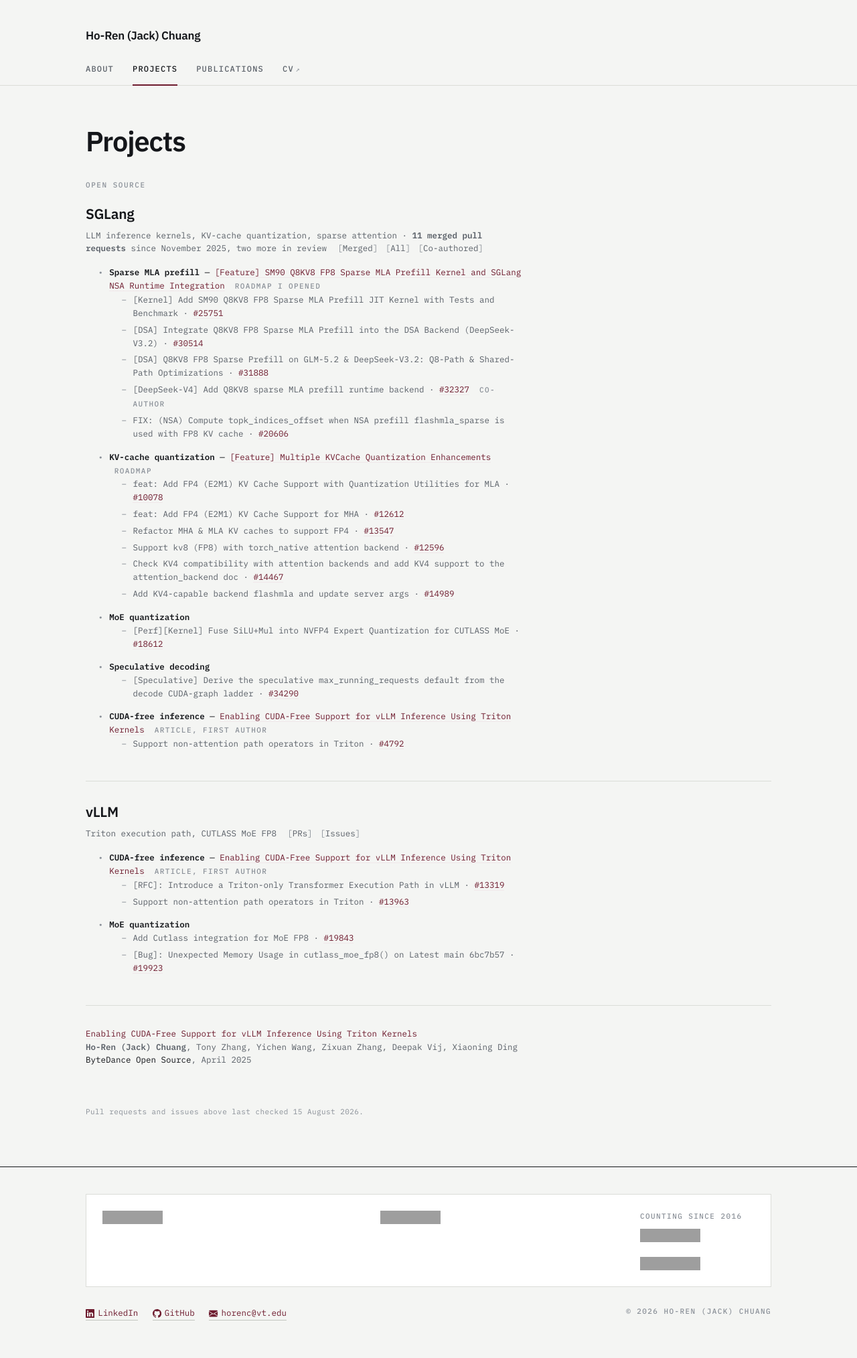
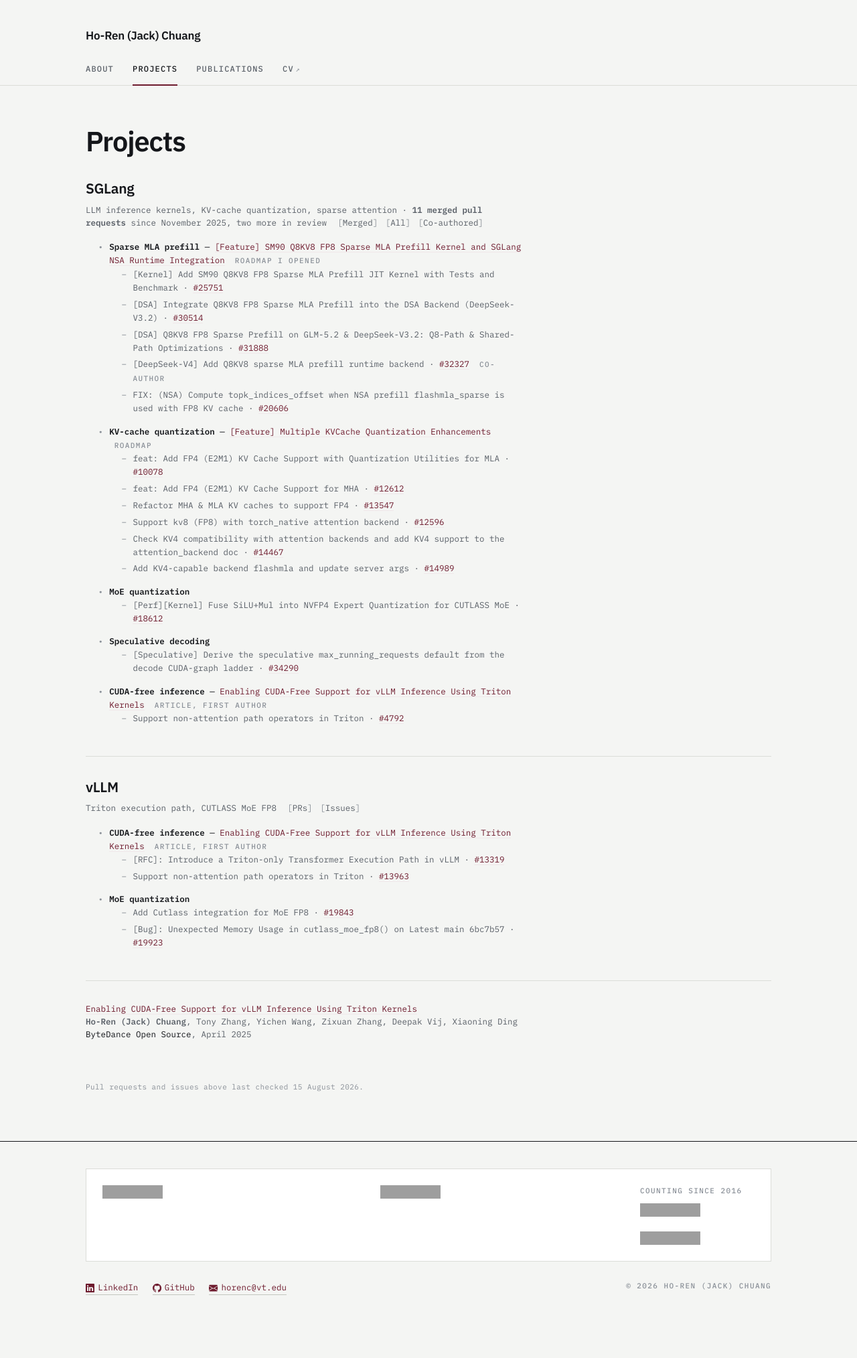
Before and after one commit to JackChuang/JackChuang.github.io, a Jekyll site: the page built from projects.html, in a window 1280 px wide. Shown: the whole page at 67% size. Built offline with Jekyll 4.4.1, drawn with Linux system fonts in a browser that asks for light colours; after the commit the page ends 1990 px from its top, so only the background shows below that; grey boxes are pictures that could not be loaded.

Commit message:
Drop the Open source label while it is the only group
A group label earns its place by telling one group apart from another. With
_data/projects.yml empty there is no other group, so "Open source" sat one line
under "Projects" naming the only thing on the page.

Tied to the same condition as the Research heading rather than deleted: add
entries to projects.yml and both labels appear together, which is the first
moment either of them distinguishes anything. Both read one variable, so they
cannot drift apart.

Without the label the first row would have drawn the page's top rule itself, in
the same place the label's rule was just removed from. .row--lead suppresses it.
Written as a class, not as `.pagehead + .row`, because that selector would also
catch the first paper on Publications — and that pagehead carries the profile
links under the title, so its rule genuinely separates them from the entries.

Verified both branches by temporarily populating projects.yml: labels return,
row--lead drops off, and the file was restored.

```diff
--- a/assets/css/site.css
+++ b/assets/css/site.css
@@ -374,6 +374,19 @@
    instead of leaving a 148px gutter with nothing in it. */
 .row--plain { grid-template-columns: minmax(0, 1fr); }
 
+/* A row that opens the page directly under its title, with no group label in
+   between. Same reasoning as `.pagehead + .section`: the rule at the top of a
+   first row separates it from what came before, and under an <h1> nothing did.
+
+   Applied as a class rather than written as `.pagehead + .row`, because that
+   selector would also catch the first entry on Publications — and there the
+   pagehead carries the profile links below the title, so the rule is doing
+   real work, separating those from the papers. */
+.row.row--lead {
+  border-top: 0;
+  padding-top: 0;
+}
+
 .row__rail { padding-top: 0.3rem; }
 .row__rail .label { display: block; }
 .row__rail .year {
--- a/projects.html
+++ b/projects.html
@@ -54,9 +54,22 @@
   <h1>Projects</h1>
 </div>
 
-<h2 class="section">Open source</h2>
+{%- comment -%}
+  A group label only earns its place when there is a second group to tell it
+  apart from. With _data/projects.yml empty, "Open source" sat one line under
+  "Projects" naming the only thing on the page — the title had already said it.
 
-<div class="row row--plain">
+  So it is tied to the same condition as the Research heading below rather than
+  deleted: add entries to projects.yml and both labels appear together, which is
+  the moment either of them means anything. `grouped` is what that condition is
+  called in both places, so they cannot drift apart.
+{%- endcomment -%}
+{%- assign grouped = false -%}
+{%- if site.data.projects and site.data.projects.size > 0 -%}{%- assign grouped = true -%}{%- endif -%}
+
+{% if grouped %}<h2 class="section">Open source</h2>{% endif %}
+
+<div class="row row--plain{% unless grouped %} row--lead{% endunless %}">
   <div class="row__body">
     <h2><a href="{{ sg }}" target="_blank" rel="noopener">SGLang</a></h2>
     <span class="cite">
@@ -202,7 +215,7 @@
   Research projects render from _data/projects.yml. The heading is inside the
   conditional so an empty data file leaves no orphaned section rule behind.
 {%- endcomment -%}
-{% if site.data.projects and site.data.projects.size > 0 %}
+{% if grouped %}
 
 <h2 class="section">Research</h2>
 
```
